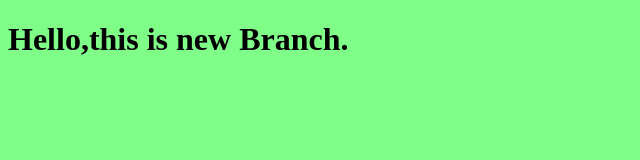
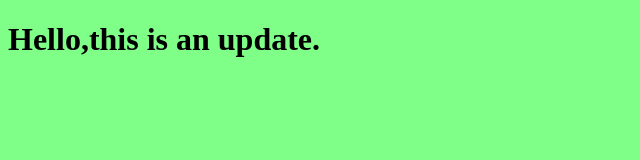
Before and after one commit to abdelkayoum-zahid/myproject, a plain HTML site: page index.html in a window 1280 px wide. Shown: the whole page, without its empty margins (0-640 px from the left). Drawn offline with Linux system fonts and the light colour scheme.

Commit message:
edit the html file

```diff
--- a/index.html
+++ b/index.html
@@ -7,7 +7,7 @@
   <link rel="stylesheet" href="style.css">
 </head>
 <body>
-  <h1>Hello,this is new Branch.</h1>
+  <h1>Hello,this is an update.</h1>
   <script src="app.js"></script>
 </body>
 </html>
```
